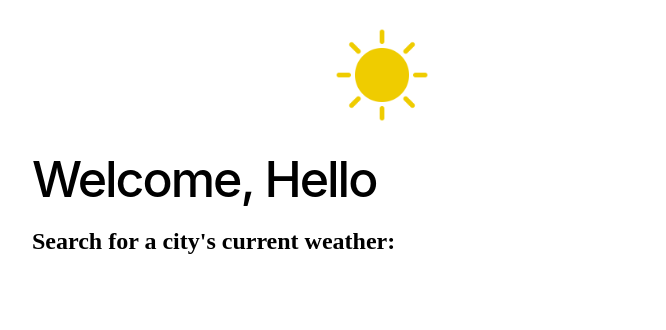
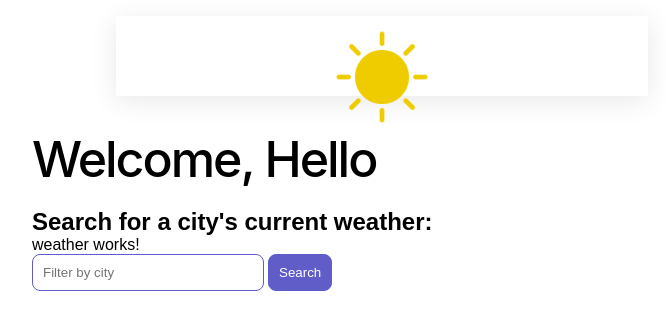
Before and after one commit to AJayll/WeatherPage, an Angular app: page / in a window 1280 px wide. Shown: the top 330 px of the page, without its empty margins (274-940 px from the left). Built offline with nearby package versions, Linux system fonts and the light colour scheme.

Commit message:
Added a bunch of css styles from the angular tutorial, implemented weather component with non functional search bar + button, banner issue TBD

```diff
--- a/src/app/app.component.css
+++ b/src/app/app.component.css
@@ -0,0 +1,13 @@
+/*All from Angular tutorial for now */
+:host {
+    --content-padding: 10px;
+  }
+  header {
+    display: block;
+    height: 60px;
+    padding: var(--content-padding);
+    box-shadow: 0px 5px 25px var(--shadow-color);
+  }
+  .content {
+    padding: var(--content-padding);
+  }
--- a/src/app/app.component.html
+++ b/src/app/app.component.html
@@ -59,6 +59,7 @@
   <section class="content"> <!--First pass on page opener-->
     <h1>Welcome, Hello</h1>
     <h2>Search for a city's current weather:</h2>
+    <app-weather></app-weather>
   </section>
 </main>
 <router-outlet />
--- a/src/app/weather/weather.component.css
+++ b/src/app/weather/weather.component.css
@@ -0,0 +1,36 @@
+.results { /* Angular tutorial stuff */
+    display: grid;
+    column-gap: 14px;
+    row-gap: 14px;
+    grid-template-columns: repeat(auto-fill, minmax(400px, 400px));
+    margin-top: 50px;
+    justify-content: space-around;
+  }
+  input[type="text"] { /* Angular tutorial stuff */
+    border: solid 1px var(--primary-color);
+    padding: 10px;
+    border-radius: 8px;
+    margin-right: 4px;
+    display: inline-block;
+    width: 30%;
+  }
+  button { /* Angular tutorial stuff */
+    padding: 10px;
+    border: solid 1px var(--primary-color);
+    background: var(--primary-color);
+    color: white;
+    border-radius: 8px;
+  }
+  @media (min-width: 500px) and (max-width: 768px) {
+    .results {
+        grid-template-columns: repeat(2, 1fr);
+    }
+    input[type="text"] {
+        width: 70%;
+    }
+  }
+  @media (max-width: 499px) {
+    .results {
+        grid-template-columns: 1fr;
+    }
+  }
--- a/src/app/weather/weather.component.html
+++ b/src/app/weather/weather.component.html
@@ -1 +1,7 @@
 <p>weather works!</p>
+<section>
+    <form>
+      <input type="text" placeholder="Filter by city" />
+      <button class="primary" type="button">Search</button>
+    </form>
+  </section>
--- a/src/app/weather/weather.component.ts
+++ b/src/app/weather/weather.component.ts
@@ -3,7 +3,6 @@
 @Component({
   selector: 'app-weather',
   standalone: true,
-  imports: [],
   templateUrl: './weather.component.html',
   styleUrl: './weather.component.css'
 })
--- a/src/styles.css
+++ b/src/styles.css
@@ -1 +1,24 @@
 /* You can add global styles to this file, and also import other style files */
+/*From Angular tutorial for now */
+* {
+    margin: 0;
+    padding: 0;
+  }
+
+  body {
+    font-family: 'Be Vietnam Pro', sans-serif;
+  }
+  :root {
+    --primary-color: #605DC8;
+    --secondary-color: #8B89E6;
+    --accent-color: #e8e7fa;
+    --shadow-color: #E8E8E8;
+  }
+
+  button.primary {
+    padding: 10px;
+    border: solid 1px var(--primary-color);
+    background: var(--primary-color);
+    color: white;
+    border-radius: 8px;
+  }
```
